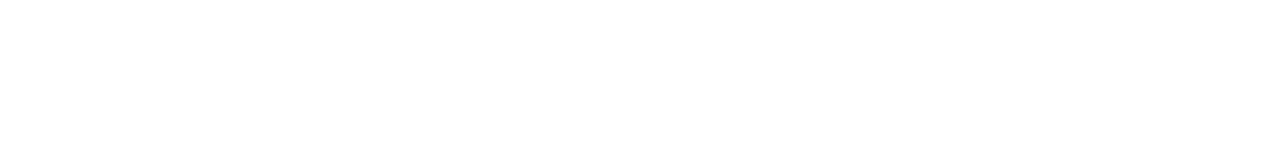
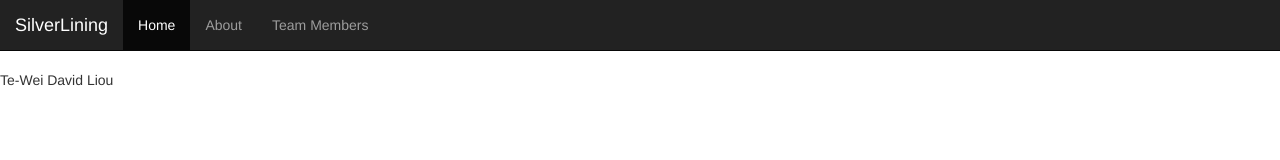
Before and after one commit to defcon20/advanced_software_project, a website: page teammembers.html in a window 1280 px wide. Drawn offline with Linux system fonts and the light colour scheme.

Commit message:
Update with pages

```diff
--- a/teammembers.html
+++ b/teammembers.html
@@ -2,9 +2,39 @@
 <html>
 <head lang="en">
     <meta charset="UTF-8">
-    <title></title>
+    <meta http-equiv="X-UA-Compatible" content="IE=edge">
+    <meta name="viewport" content="width=device-width, initial-scale=1">
+
+    <link href="bower_components/bootstrap/dist/css/bootstrap.min.css" rel="stylesheet">
+    <link href="stylesheets/styles.css" rel="stylesheet">
+
+    <title>SilverLining</title>
 </head>
 <body>
 
+<nav class="navbar navbar-inverse navbar-fixed-top">
+    <div class="container-fluid">
+        <div class="navbar-header">
+            <button type="button" class="navbar-toggle collapsed" data-toggle="collapse" data-target="#bs-example-navbar-collapse-1" aria-expanded="false">
+                <span class="sr-only">Toggle navigation</span>
+                <span class="icon-bar"></span>
+                <span class="icon-bar"></span>
+                <span class="icon-bar"></span>
+            </button>
+            <a class="navbar-brand" href="#">SilverLining</a>
+        </div>
+
+        <div class="collapse navbar-collapse" id="top_navigation_main">
+            <ul class="nav navbar-nav">
+                <li class="active"><a href="#">Home</a></li>
+                <li><a href="about.html">About</a></li>
+                <li><a href="teammembers.html">Team Members</a></li>
+            </ul>
+        </div>
+    </div>
+</nav>
+
+Te-Wei David Liou
+
 </body>
 </html>
```
